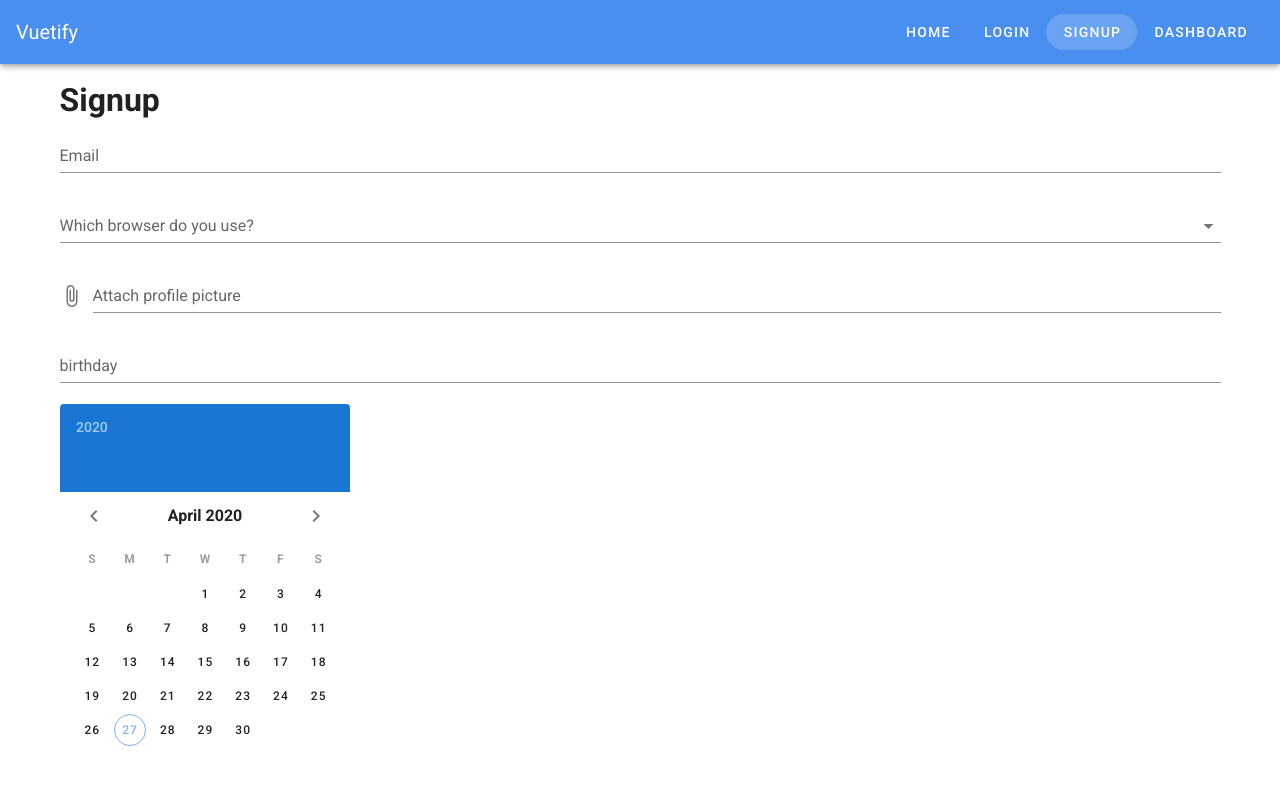
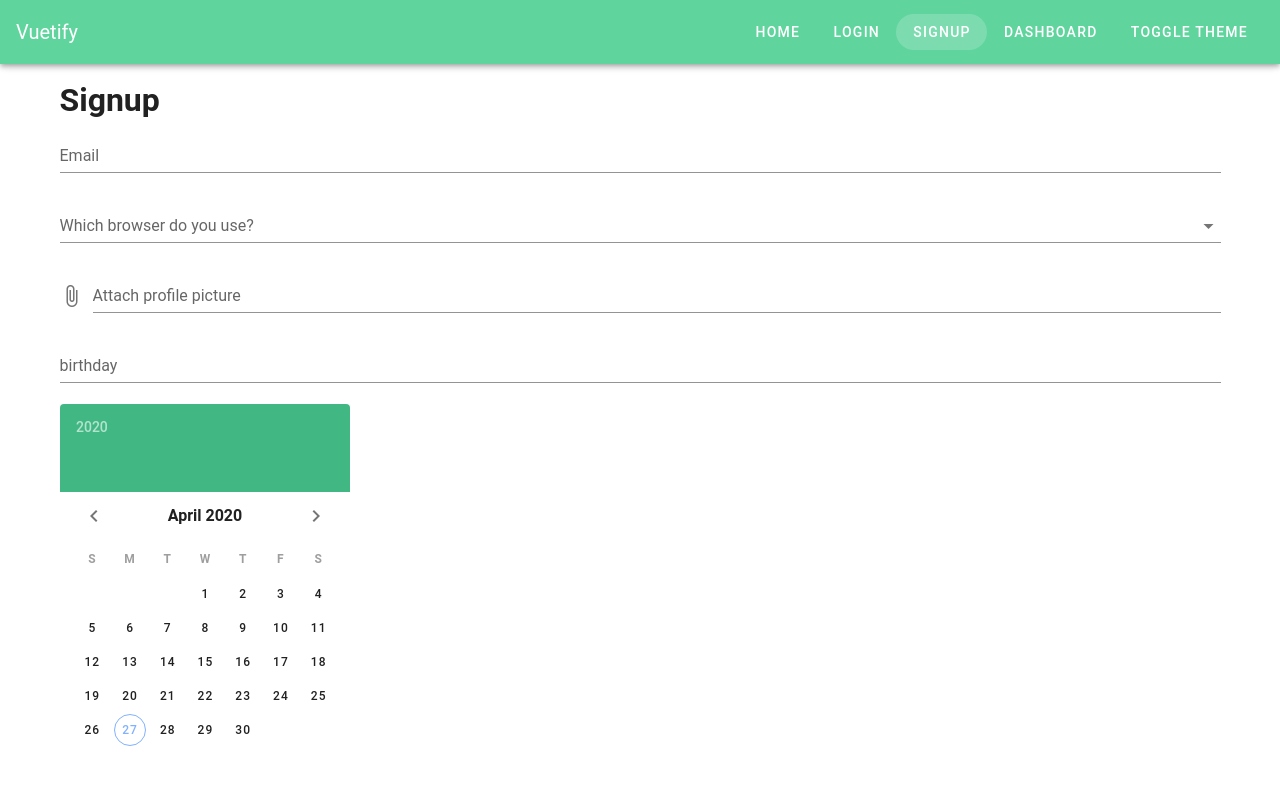
Before and after one commit to DtecIndustries/vue-vuetify, a Vue app: page /signup in a window 1280 px wide. Shown: the top 800 px of the page. Built offline with nearby package versions, Linux system fonts and the light colour scheme.

Commit message:
vuetify themes and variables

```diff
--- a/public/index.html
+++ b/public/index.html
@@ -6,7 +6,7 @@
     <meta name="viewport" content="width=device-width,initial-scale=1.0">
     <link rel="icon" href="<%= BASE_URL %>favicon.ico">
     <title><%= htmlWebpackPlugin.options.title %></title>
-    <link rel="stylesheet" href="https://fonts.googleapis.com/css?family=Roboto:100,300,400,500,700,900">
+    <link rel="stylesheet" href="https://fonts.googleapis.com/css?family=Fira+Sans:700|Merriweather&display=swap">
     <link rel="stylesheet" href="https://cdn.jsdelivr.net/npm/@mdi/font@latest/css/materialdesignicons.min.css">
   </head>
   <body>
--- a/src/App.vue
+++ b/src/App.vue
@@ -12,6 +12,8 @@
         rounded
         :to="link.url"
       >{{ link.label }}</v-btn>
+
+      <v-btn @click="toggleTheme" text rouded>Toggle theme</v-btn>
     </v-app-bar>
 
     <v-content>
@@ -76,5 +78,10 @@ export default {
       }
     ]
   }),
+  methods: {
+    toggleTheme() {
+      this.$vuetify.theme.dark = !this.$vuetify.theme.dark
+    }
+  }
 };
 </script>
--- a/src/plugins/vuetify.js
+++ b/src/plugins/vuetify.js
@@ -4,4 +4,15 @@ import Vuetify from 'vuetify/lib';
 Vue.use(Vuetify);
 
 export default new Vuetify({
+  theme: {
+    themes: {
+      light: {
+        primary: '#41B883'
+      },
+      dark: {
+        primary: '#34495E',
+        anchor: '#ddd'
+      }
+    }
+  }
 });
--- /dev/null
+++ b/src/scss/variables.scss
@@ -0,0 +1,3 @@
+$body-font-family: 'Fira Sans';
+$heading-font-family: 'Merriweather';
+$btn-rounded-border-radius: 25px;
```
